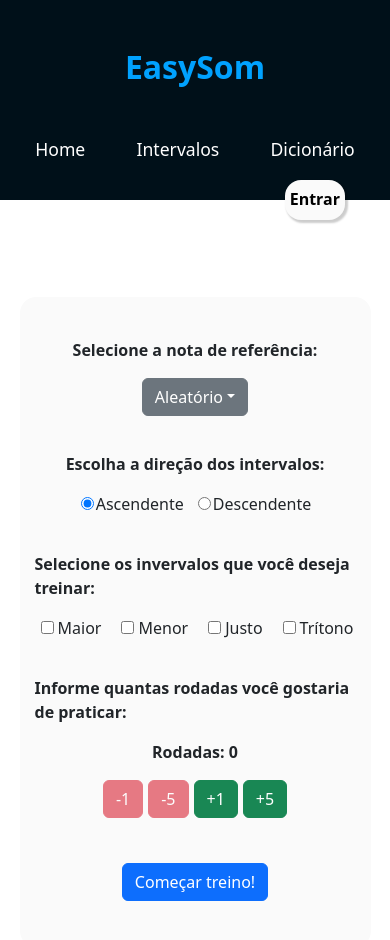
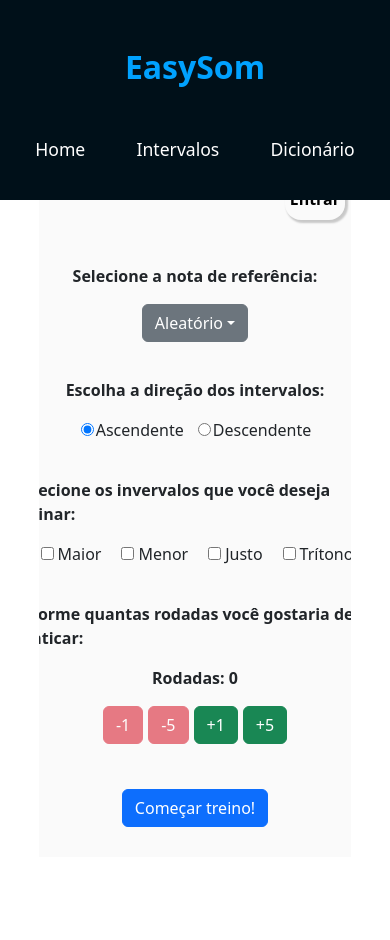
Before and after one commit to guikipper/easy_som_frontend, a Next.js app: page /intervals/exercise-config in a window 390 px wide. Shown: the top 940 px of the page. After the commit the page ends 857 px from the top, so only its background shows below. Built offline with nearby package versions, Linux system fonts and the light colour scheme.

Commit message:
ajustes de responsividade para landspace e portrait

```diff
--- a/src/app/layout.js
+++ b/src/app/layout.js
@@ -12,7 +12,6 @@ const montSerrat = Montserrat({ subsets: ["latin"] });
 
 export default function RootLayout({ children }) {
   return (
-
     <html>
       <body>
       <MyContextProvider>
--- a/src/app/styles/Exercise.module.css
+++ b/src/app/styles/Exercise.module.css
@@ -1,6 +1,7 @@
 .exercise {
     width: 80vw;
-    height: 100vh;
+    overflow-x: hidden;
+    height: 100%;
     display: flex;
     align-items: center;
     justify-content: center;
--- a/src/app/styles/ExerciseConfig.module.css
+++ b/src/app/styles/ExerciseConfig.module.css
@@ -1,21 +1,22 @@
 .config {
-    height: 650px;
-    width: 70%;
+    display: flex;
+    align-items: center;
+    flex-direction: column;
+    justify-content: center;
+    gap: 1em;
+    width: 100vw;
+    height: 100%;
+}
+
+.column {
+    width: 60%;
     display: flex;
     align-items: center;
     justify-content: space-around;
-    flex-direction: row;
+    flex-direction: column;
     border-radius: 16px;
     flex-wrap: wrap;
     background-color: #FAFAFA;
-}
-
-.column {
-    display: flex;
-    height: 100%;
-    flex-direction: column;
-    justify-content: center;
-    align-items: center;
 }
 
 .dropOp {
@@ -163,7 +164,10 @@
 @media (max-width: 768px) {
     .config {
         width: 90vw;
+        padding-top: 40px;
+        overflow: hidden;
         background-color: #FAFAFA;
+        flex-direction: column;
     }
     .column {
         display: flex;
@@ -185,26 +189,10 @@
     .intervalOptionsMessage {
         margin-top: -250px;
         margin-right: 200px;
-        width: 100vh;
+        width: 100%;
     }
     .roundMessage {
         margin-left: 20px;
         margin-top: -290px;
     }
 }
-
-@media screen and (max-width: 768px) and (orientation: landscape) {
-    .config {
-        width: 90vw;
-        margin-top: 200px;
-        background-color: #FAFAFA;
-    }
-}
-
-@media screen and (max-width: 900px) and (orientation: landscape) {
-    .config {
-        width: 90vw;
-        margin-top: 200px;
-        background-color: #FAFAFA;
-    }
-}
--- a/src/app/styles/ExercisePage.module.css
+++ b/src/app/styles/ExercisePage.module.css
@@ -1,6 +1,6 @@
 .exercisePage {
     width: 85vw;
-    height: 100vh;
+    height: 100%;
     display: flex;
     align-items: center;
     justify-content: center;
--- a/src/app/styles/IntervalCard.module.css
+++ b/src/app/styles/IntervalCard.module.css
@@ -5,7 +5,7 @@
     justify-content: center;
     gap: 1em;
     width: 100vw;
-    height: 100vh;
+    height: 100%;
 }
 
 .card {
--- a/src/app/styles/Intervals.module.css
+++ b/src/app/styles/Intervals.module.css
@@ -1,6 +1,6 @@
 .intervals {
     width: 80vw;
-    height: 100vh;
+    height: 100%;
     display: flex;
     align-items: center;
     justify-content: center;
--- a/src/app/styles/Layout.module.css
+++ b/src/app/styles/Layout.module.css
@@ -3,6 +3,12 @@
     flex-direction: row;
     background-color: #FFFFFF;
     width: 100vw;
+}
+.mainContent {
+    height: 100%;
+    display: flex;
+    align-items: center;
+    justify-content: center;
 }
 @media (max-width: 768px) {
     .mainContainer {
--- a/src/app/styles/Navbar.module.css
+++ b/src/app/styles/Navbar.module.css
@@ -48,7 +48,8 @@
 @media (max-width: 768px) {
     .navbar {
         width: 100vw;
-        height: 200px;
+        height: 20vh;
+        z-index: 10;
         flex-direction: column;
     }
     .navbar h1 {
```
